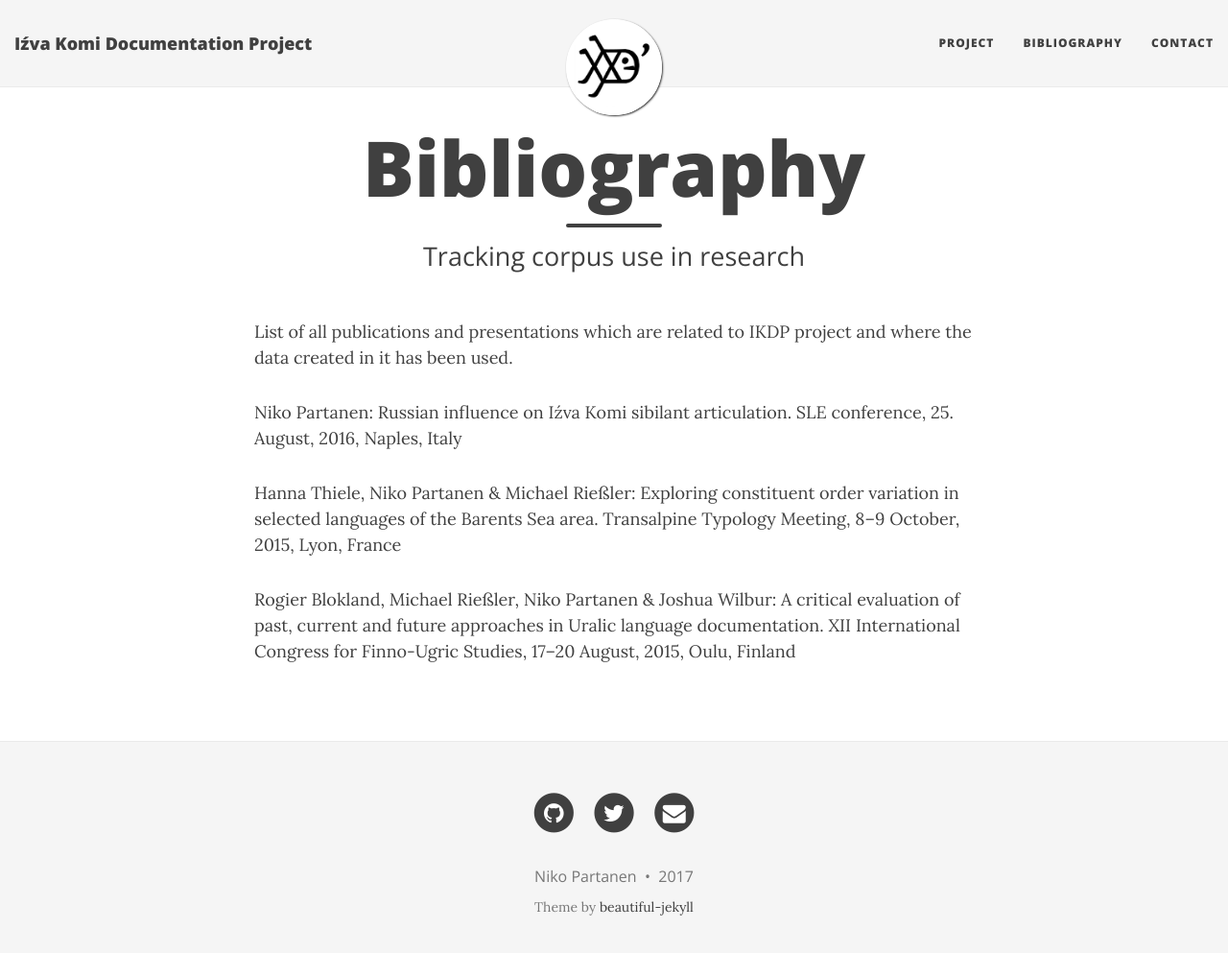
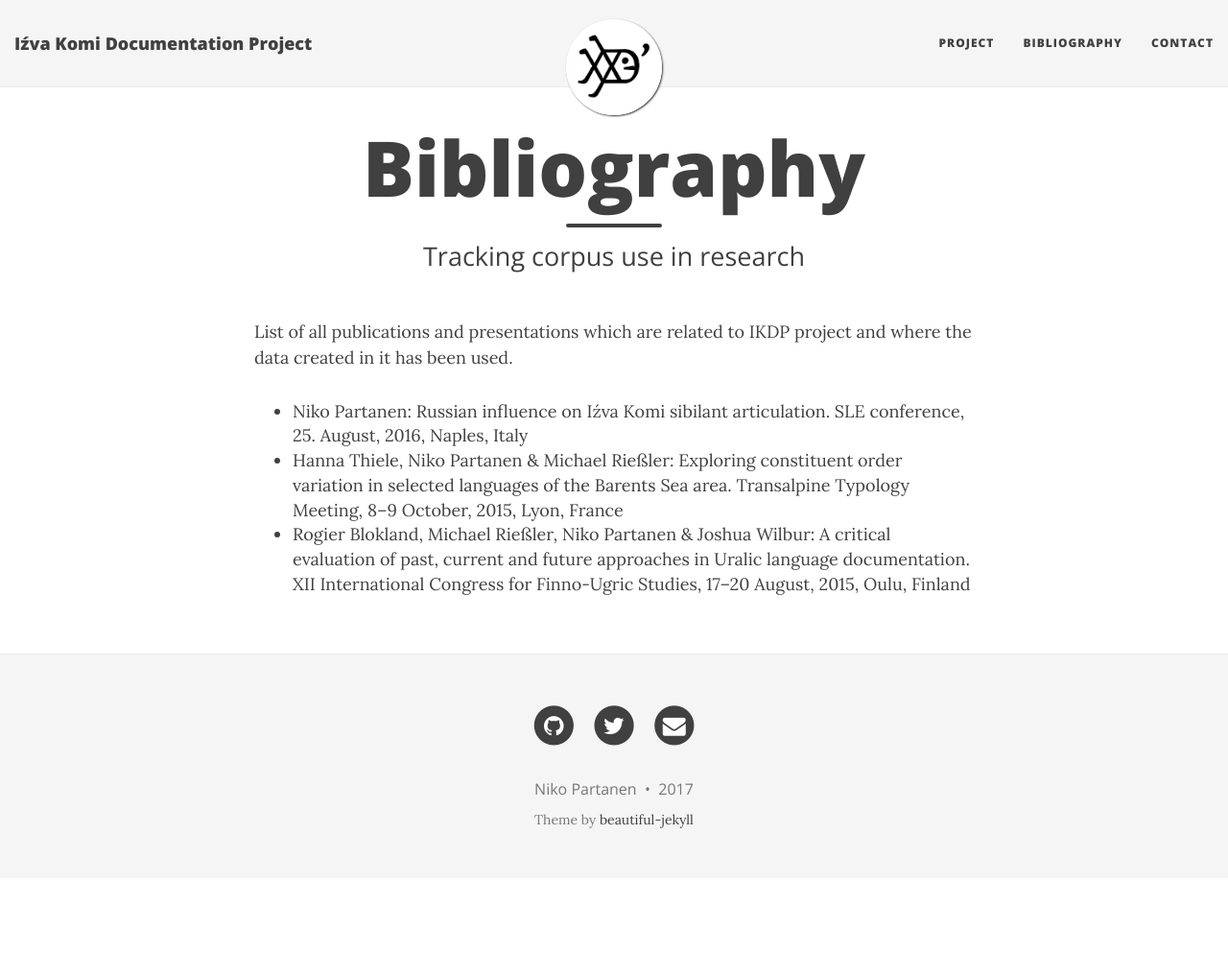
Before and after one commit to langdoc/IKDP, a Jekyll site: the page built from docs/biblio.md, in a window 1280 px wide and 1006 px high. Shown: the top 993 px of the window at 96% size. Built offline with Jekyll 4.4.1, drawn with Linux system fonts in a browser that asks for light colours; nearby versions of some CDN libraries.

```diff
--- a/docs/biblio.md
+++ b/docs/biblio.md
@@ -6,8 +6,6 @@ subtitle: Tracking corpus use in research
 
 List of all publications and presentations which are related to IKDP project and where the data created in it has been used.
 
-Niko Partanen: Russian influence on Iźva Komi sibilant articulation. SLE conference, 25. August, 2016, Naples, Italy
-
-Hanna Thiele, Niko Partanen & Michael Rießler: Exploring constituent order variation in selected languages of the Barents Sea area. Transalpine Typology Meeting, 8–9 October, 2015, Lyon, France
-
-Rogier Blokland, Michael Rießler, Niko Partanen & Joshua Wilbur: A critical evaluation of past, current and future approaches in Uralic language documentation. XII International Congress for Finno-Ugric Studies, 17–20 August, 2015, Oulu, Finland
+- Niko Partanen: Russian influence on Iźva Komi sibilant articulation. SLE conference, 25. August, 2016, Naples, Italy
+- Hanna Thiele, Niko Partanen & Michael Rießler: Exploring constituent order variation in selected languages of the Barents Sea area. Transalpine Typology Meeting, 8–9 October, 2015, Lyon, France
+- Rogier Blokland, Michael Rießler, Niko Partanen & Joshua Wilbur: A critical evaluation of past, current and future approaches in Uralic language documentation. XII International Congress for Finno-Ugric Studies, 17–20 August, 2015, Oulu, Finland
```
